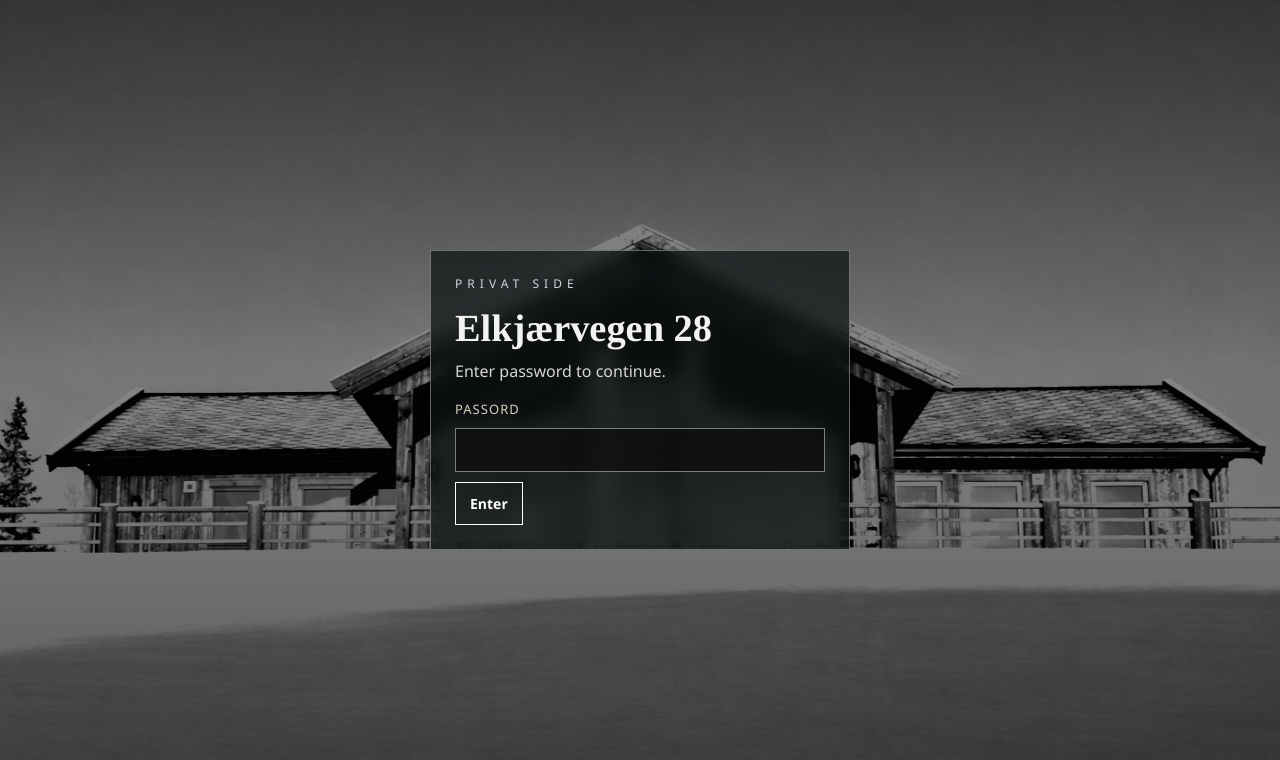
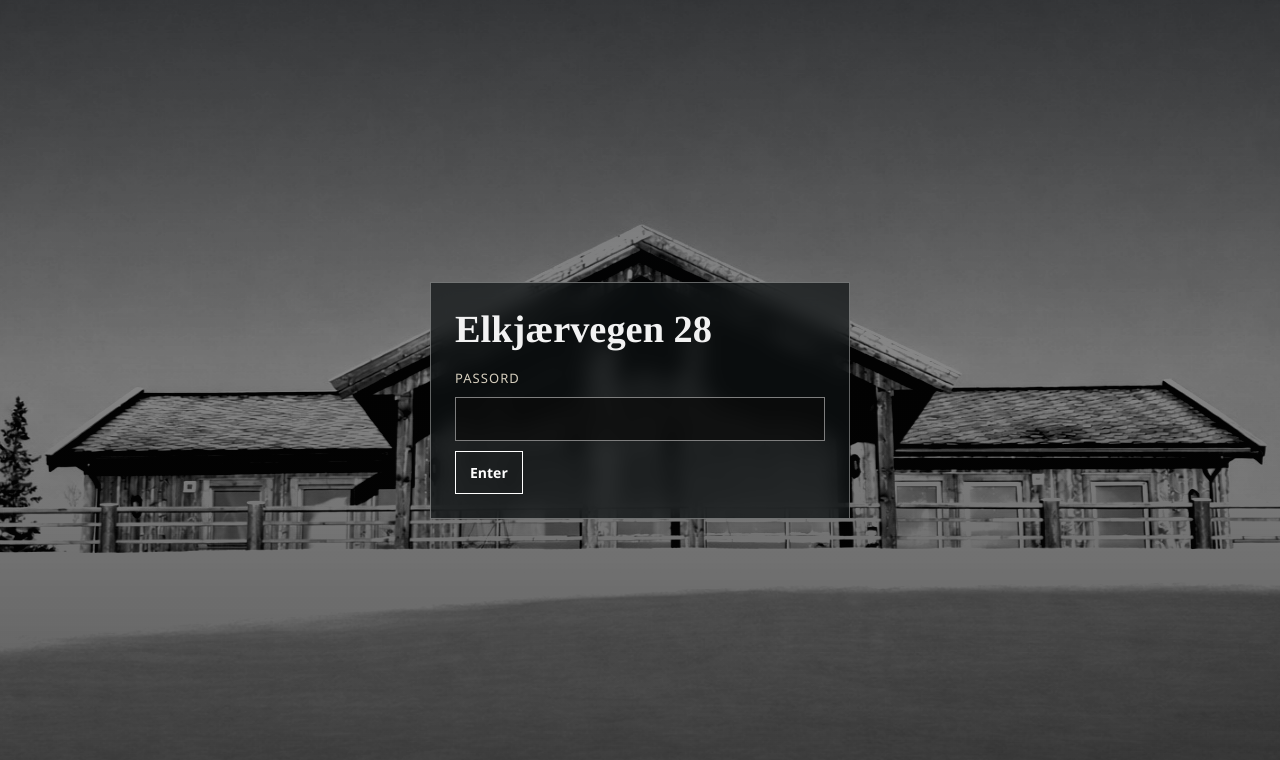
Before and after one commit to SimenMunchWahl/hytta, a React (Vite) app: page / in a window 1280 px wide. Shown: the top 760 px of the page. Built offline with nearby package versions, Linux system fonts and the light colour scheme; no server answers.

Commit message:
small ui bugs

```diff
--- a/src/components/auth/PasswordGate.jsx
+++ b/src/components/auth/PasswordGate.jsx
@@ -20,9 +20,7 @@ export function PasswordGate({ onUnlock }) {
   return (
     <div className="gate-shell">
       <div className="gate-panel">
-        <p className="kicker">Privat side</p>
         <h1 className="gate-title">Elkjærvegen 28</h1>
-        <p className="gate-text">Enter password to continue.</p>
 
         <form className="gate-form" onSubmit={handleSubmit}>
           <label htmlFor="gate-password" className="gate-label">
--- a/src/styles/app.css
+++ b/src/styles/app.css
@@ -118,8 +118,8 @@
 }
 
 .gate-input:focus {
-  outline: 1px solid #9aaa7a;
-  border-color: #9aaa7a;
+  outline: 1px solid #ffffff;
+  border-color: #ffffff;
 }
 
 .gate-submit {
```
